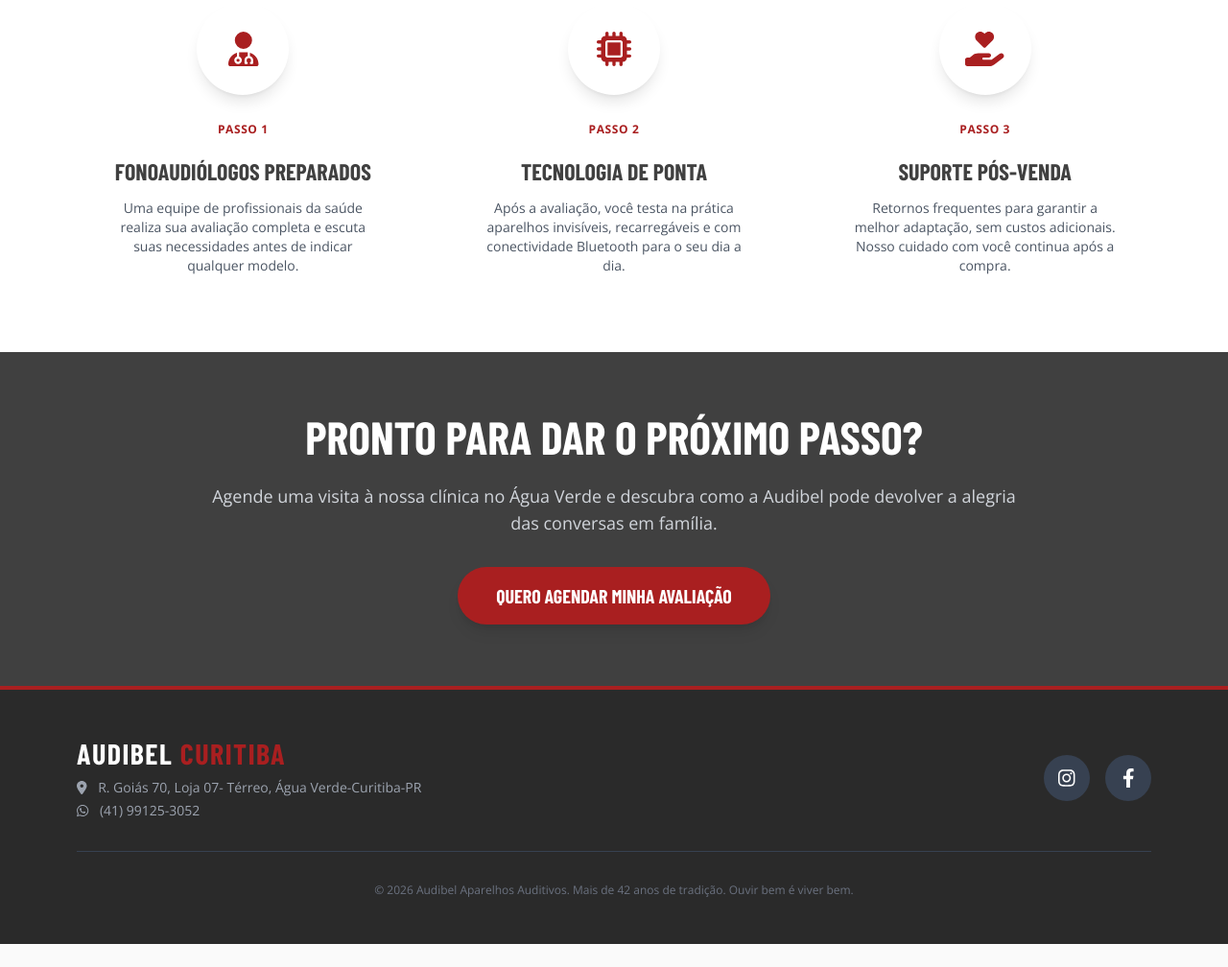
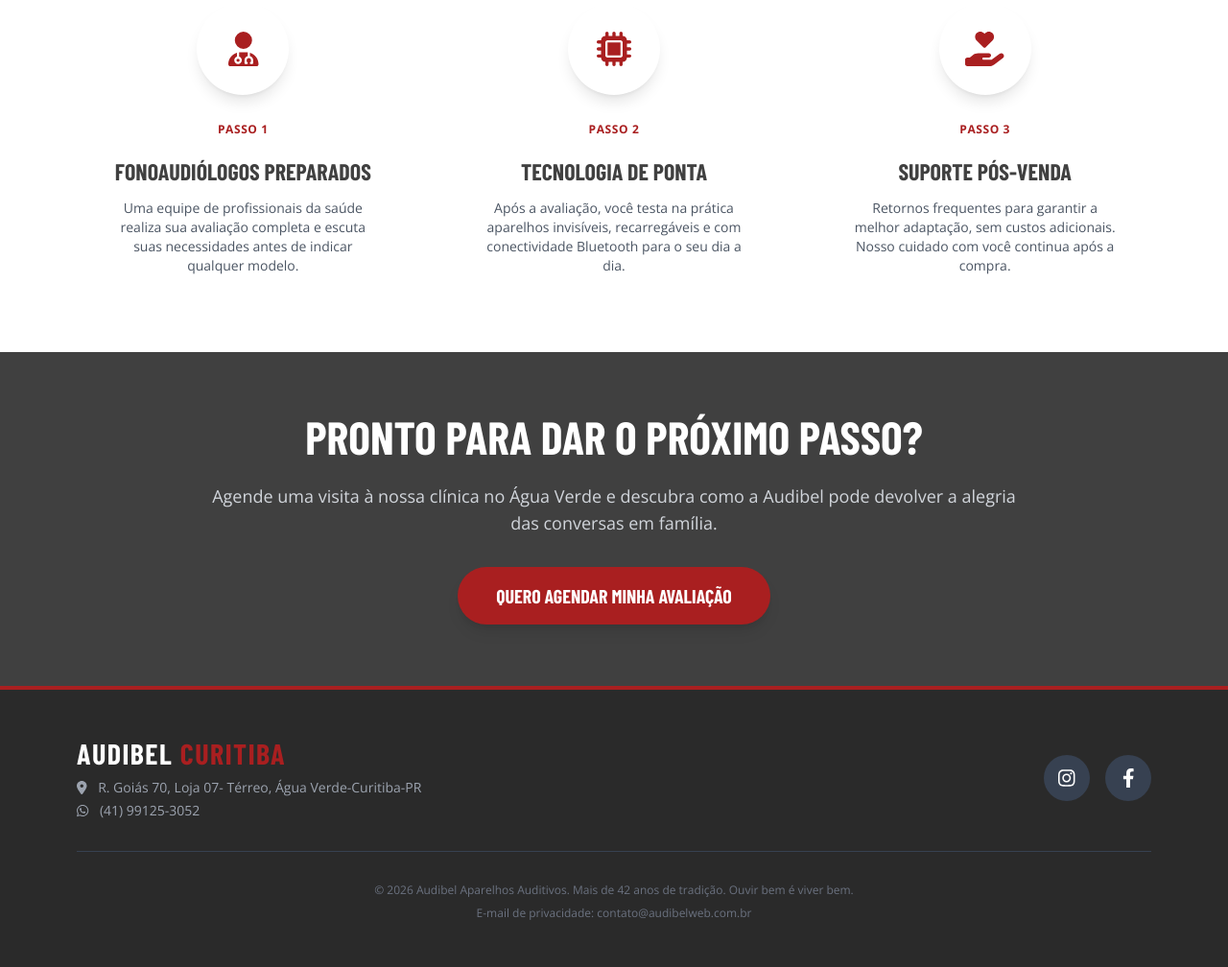
Before and after one commit to iankokubun-to/audibel-curitiba-lp, a website: page index.html in a window 1280 px wide. Shown: the part 1031-2039 px from the top of the page at 96% size. Before the commit the page ends 2015 px from the top, so only its background shows below. Drawn offline with nearby package versions, Linux system fonts and the light colour scheme.

Commit message:
fix: corrige e-mail de privacidade para contato@audibelweb.com.br

```diff
--- a/index.html
+++ b/index.html
@@ -301,6 +301,7 @@
             </div>
             <div class="border-t border-gray-700 mt-8 pt-8 text-center text-xs text-gray-500">
                 &copy; 2026 Audibel Aparelhos Auditivos. Mais de 42 anos de tradição. Ouvir bem é viver bem.
+                <p class="mt-2">E-mail de privacidade: <a href="mailto:contato@audibelweb.com.br" class="underline">contato@audibelweb.com.br</a></p>
             </div>
         </div>
     </footer>
```
Also changed, not shown: index_improved.html (+1 -0 lines).
